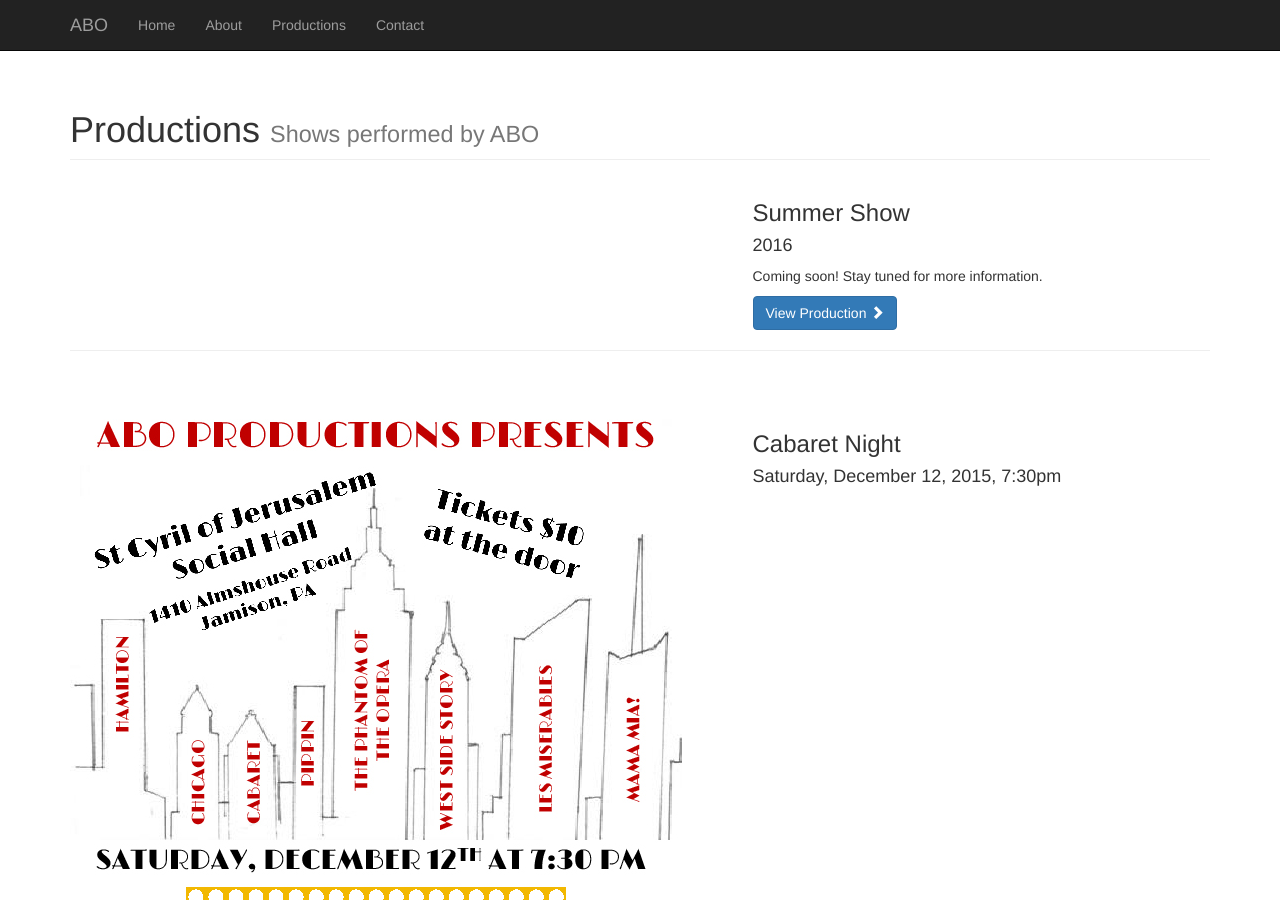
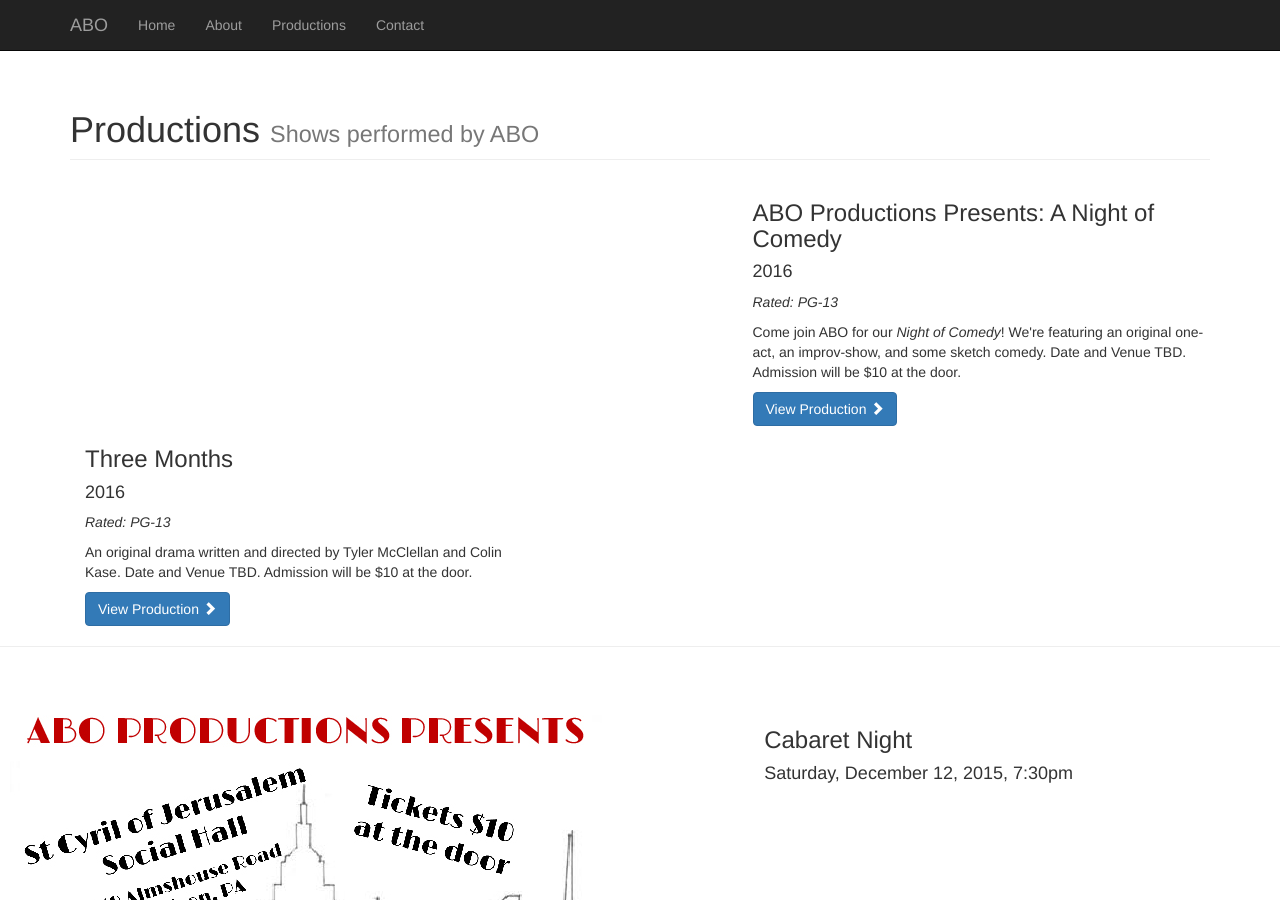
Before and after one commit to ABOProductions/aboproductions.github.io, a Jekyll site: the page productions.html, which Jekyll copies as it is, in a window 1280 px wide and 900 px high. Built offline with Jekyll 4.4.1, drawn with Linux system fonts in a browser that asks for light colours; nearby versions of some CDN libraries; library files that are not in the unit come from our copies.

Commit message:
update productions

```diff
--- a/productions.html
+++ b/productions.html
@@ -101,9 +101,18 @@
                 </a>
             </div>
             <div class="col-md-5">
-                <h3>Summer Show</h3>
+                <h3>ABO Productions Presents: A Night of Comedy </h3>
                 <h4>2016</h4>
-                <p>Coming soon! Stay tuned for more information.</p>
+                <p class="info"><i>Rated: PG-13</i></p><p>Come join ABO for our <i>Night of Comedy</i>! We're featuring an original one-act, an improv-show, and some sketch comedy.  Date and Venue TBD. Admission will be $10 at the door.</p>
+                <a class="btn btn-primary" href="#">View Production <span class="glyphicon glyphicon-chevron-right"></span></a>
+            </div>
+        </div>
+        <!-- /.row -->
+
+		<div class="col-md-5">
+                <h3>Three Months</h3>
+                <h4>2016</h4>
+                <p class="info"><i>Rated: PG-13</i></p><p>An original drama written and directed by Tyler McClellan and Colin Kase.  Date and Venue TBD.  Admission will be $10 at the door.  </p>
                 <a class="btn btn-primary" href="#">View Production <span class="glyphicon glyphicon-chevron-right"></span></a>
             </div>
         </div>
```
Also changed, not shown: new 4.txt (added, +7 -0 lines).
